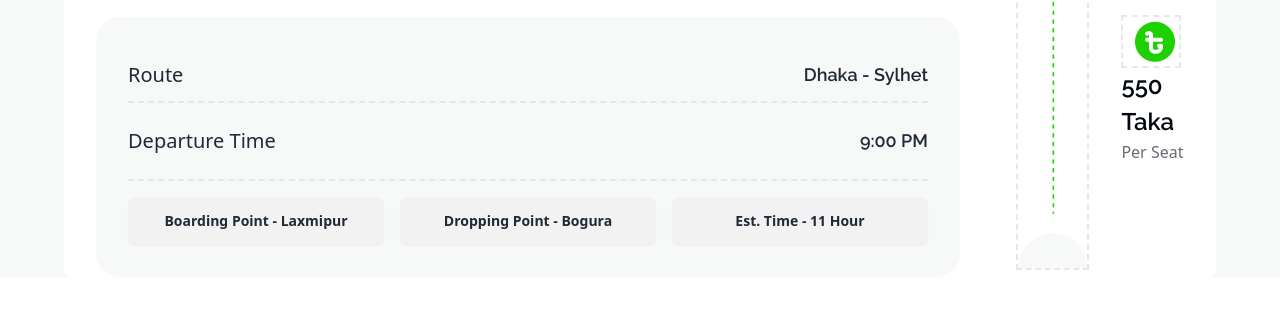
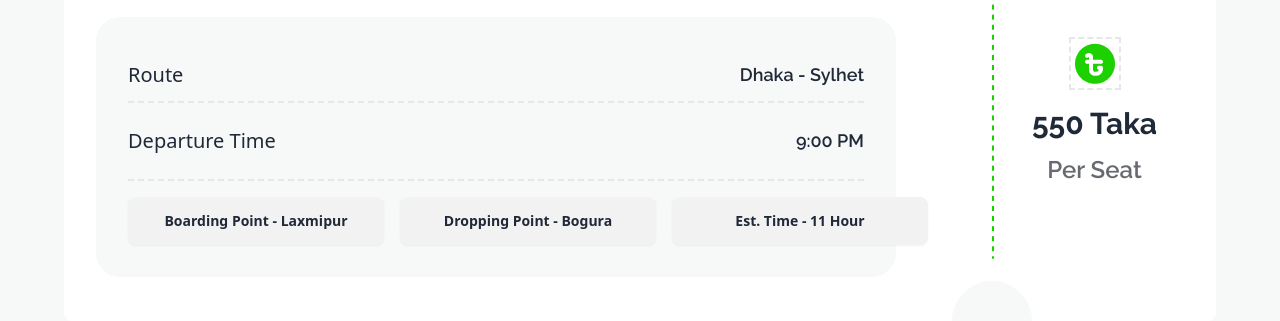
Before and after one commit to LubabaSultana25/Lubs-Transport, a plain HTML site: page index.html in a window 1280 px wide. Shown: the part 1701-2022 px from the top of the page. Before the commit the page ends 1978 px from the top, so only its background shows below. Drawn offline with nearby package versions, Linux system fonts and the light colour scheme.

Commit message:
taka section adjust

```diff
--- a/index.html
+++ b/index.html
@@ -189,7 +189,7 @@
 
         <!-- coach info -->
         <div class=" flex flex-col lg:flex-row bg-white justify-evenly gap-6 rounded-lg ">
-          <div class="items-center">
+          <div class="w-full lg:w-3/4 items-center">
 
             <div class="rounded-3xl px-8 pt-2 items-center">
               <div class="flex flex-col lg:flex-row justify-between">
@@ -234,18 +234,18 @@
             </div>
           </div>
           <!-- taka -->
-
-
-          <div class="">
-            <img src="./images/info-devider.png" class="border-2 border-dashed" alt="">
+          <div class="w-1/4 items-center flex font-raleway">
+            <img src="./images/info-devider.png">
+            <div class="items-center">
+              <div class="flex justify-center mb-4">
+                <img class="border-2 border-dashed" src="./images/fare.png" alt="">
+              </div>
+              <h1 class="text-3xl font-bold text-center">550 Taka</h1>
+              <p class="font-semibold text-[#03071299] text-2xl pt-3 text-center"> Per Seat</p>
+            </div>
           </div>
-          <div class="self-center p-2">
-            <img src="./images/fare.png" class="border-2 border-dashed pl-2">
-            <h2 class="font-raleway font-semibold text-[24px] text-[#030712]">550 Taka</h2>
-            <P class="text-[#03071299] font-normal">Per Seat</P>
-          </div>
-
         </div>
+      </div>
 
       </div>
 
```
